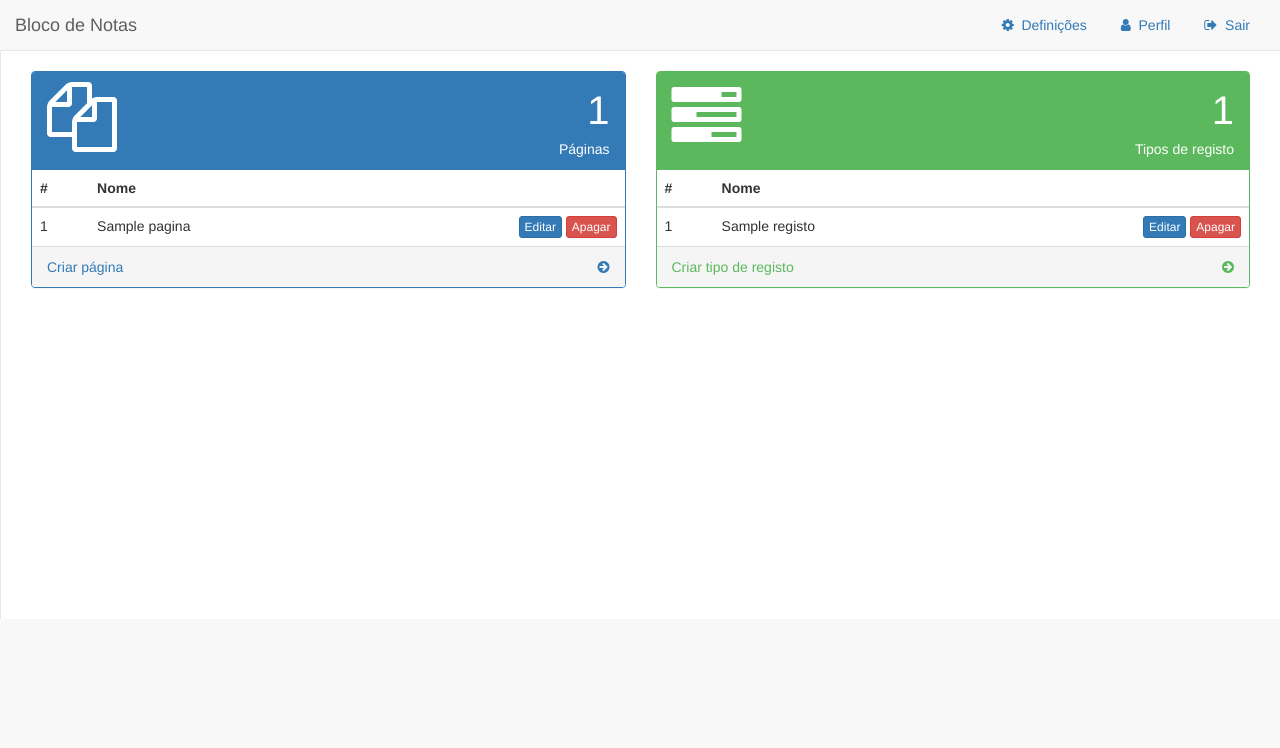
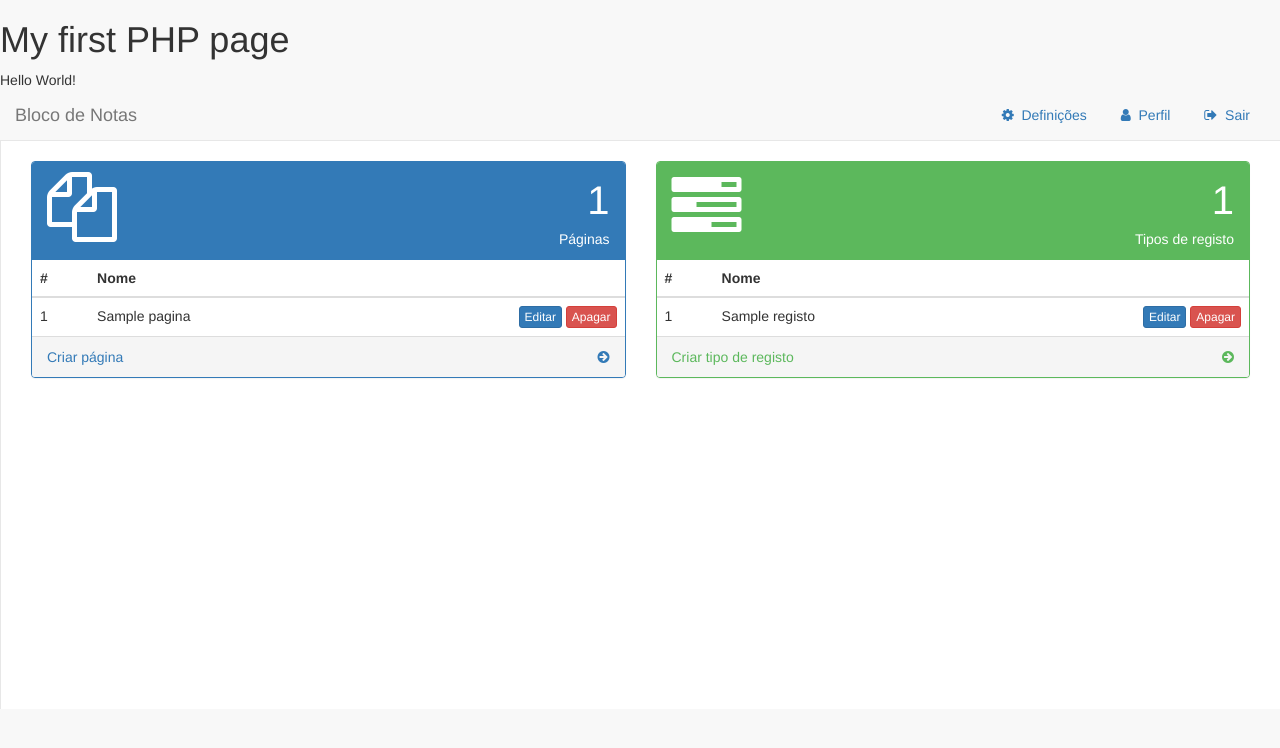
Before and after one commit to Him0302/php-website, a PHP site: page / in a window 1280 px wide. Shown: the top 748 px of the page. Run offline with PHP 8.4, Linux system fonts and the light colour scheme; the visitor is signed in with stand-in values (Sample User, id 1); tables that the repository leaves empty hold one stand-in row (values such as "Sample post"); some libraries are stand-ins or nearby versions.

Commit message:
Update index.php

```diff
--- a/php-mysql-website-master/web/index.php
+++ b/php-mysql-website-master/web/index.php
@@ -17,6 +17,17 @@
     <![endif]-->
 </head>
 <body>
+
+    <body>
+
+    <h1>My first PHP page</h1>
+
+    <?php
+    echo "Hello World!";
+    ?>
+
+    </body>
+
 
     <div id="wrapper">
 
```
